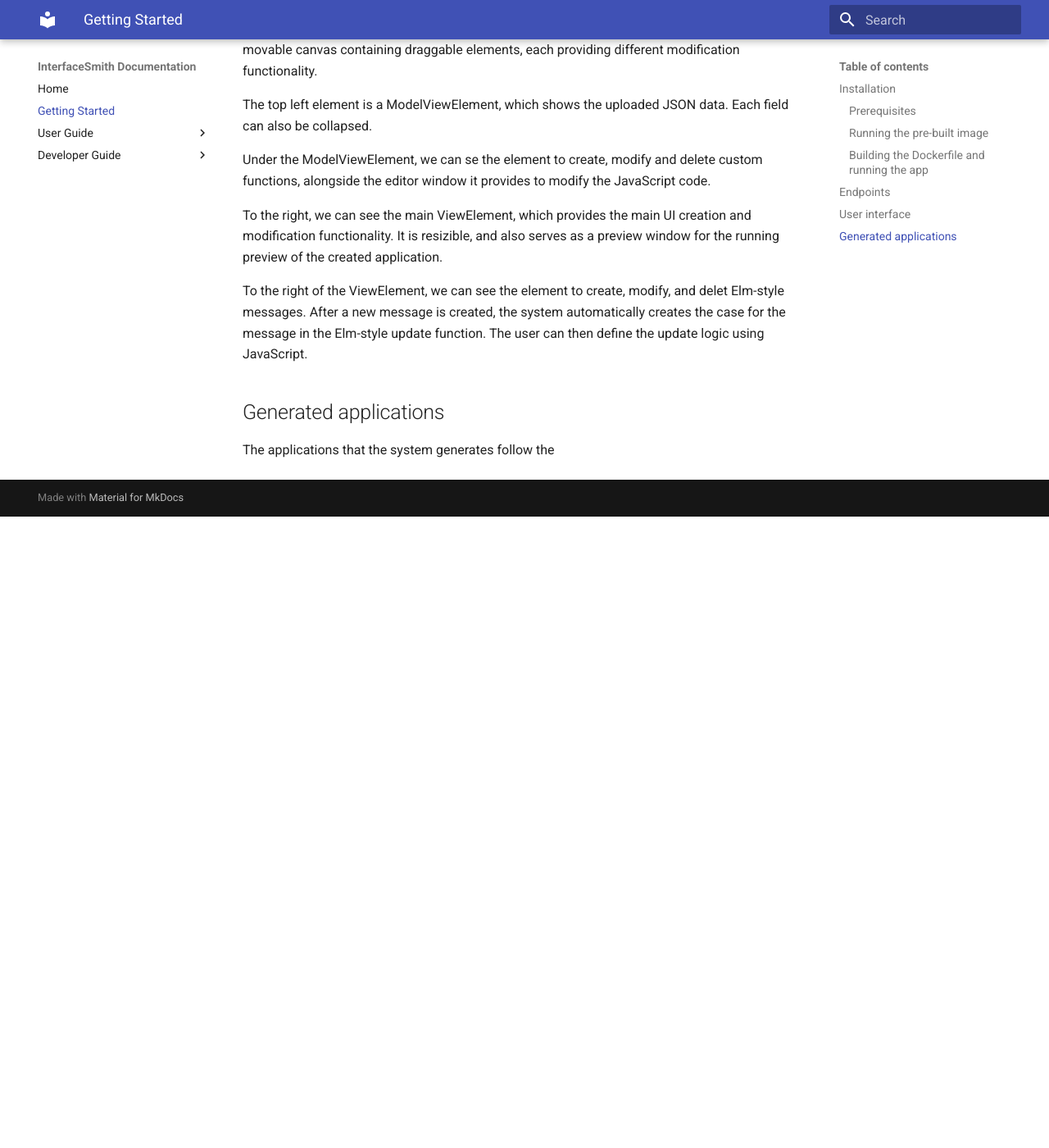
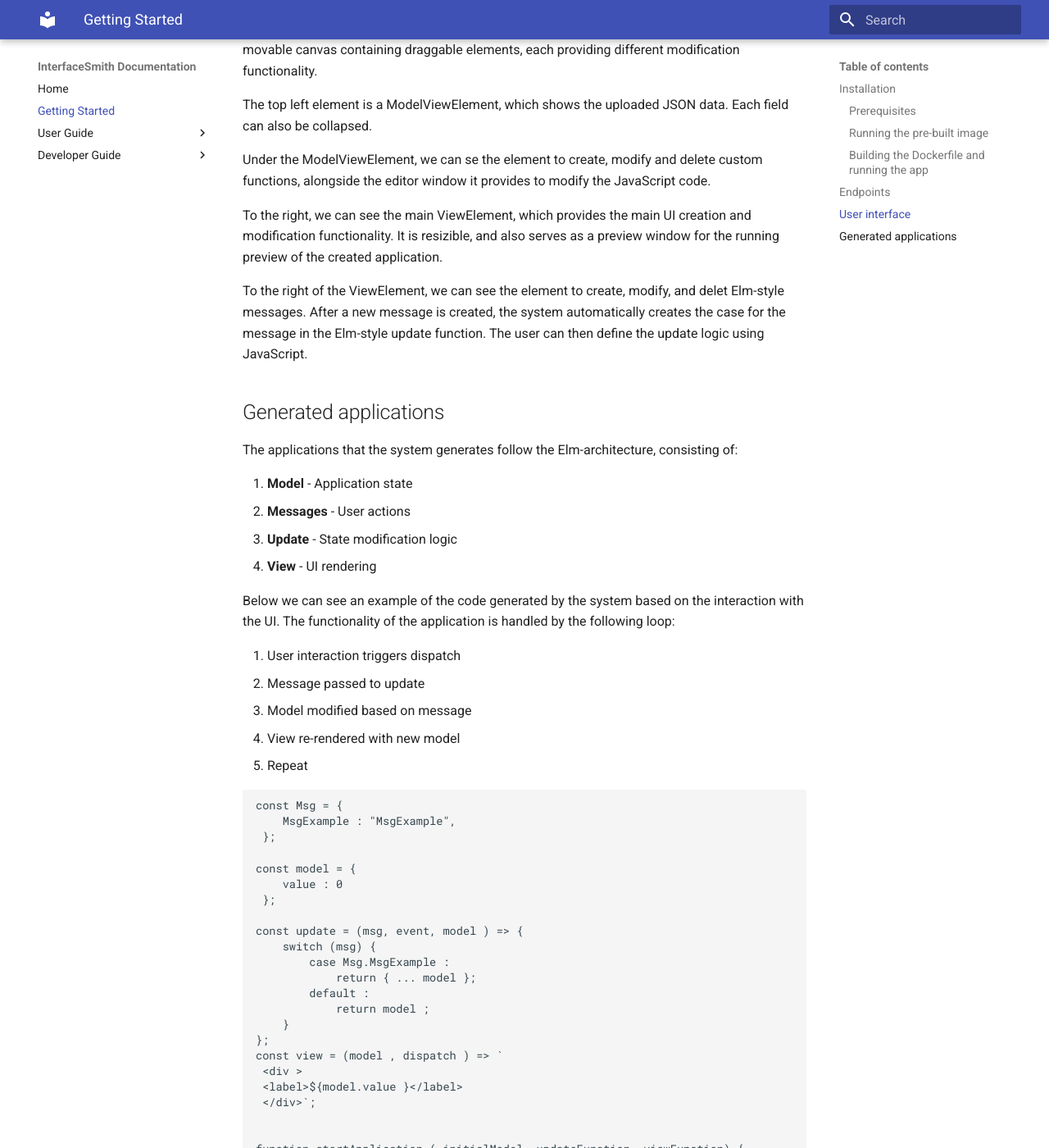
Before and after one commit to JerrySvarc/InterfaceSmith, an MkDocs documentation site: the page built from Documentation/docs/getting-started.md, in a window 1280 px wide and 1400 px high, scrolled down 2254 px. Shown: the whole window at 82% size. Built offline with MkDocs 1.6.1 and Material for MkDocs 9.7.7, drawn with Linux system fonts in a browser that asks for light colours; before the commit the page ends 2884 px from its top, so only the background shows below that; some of the changed text lies outside the part shown.

Commit message:
user guide done

````diff
--- a/Documentation/docs/getting-started.md
+++ b/Documentation/docs/getting-started.md
@@ -84,4 +84,58 @@
 
 ## Generated applications
 
-The applications that the system generates follow the
+The applications that the system generates follow the Elm-architecture, consisting of:
+
+1. **Model** - Application state
+2. **Messages** - User actions
+3. **Update** - State modification logic
+4. **View** - UI rendering
+
+Below we can see an example of the code generated by the system based on the interaction with the UI.
+The functionality of the application is handled by the following loop:
+
+1. User interaction triggers dispatch
+2. Message passed to update
+3. Model modified based on message
+4. View re-rendered with new model
+5. Repeat
+
+```javascript
+const Msg = {
+    MsgExample : "MsgExample",
+ };
+
+const model = {
+    value : 0
+ };
+
+const update = (msg, event, model ) => {
+    switch (msg) {
+        case Msg.MsgExample :
+            return { ... model };
+        default :
+            return model ;
+    }
+};
+const view = (model , dispatch ) => `
+ <div >
+ <label>${model.value }</label>
+ </div>`;
+
+
+function startApplication ( initialModel, updateFunction, viewFunction) {
+    let currentModel = initialModel ;
+    const render = () => {
+    const root = document.getElementById ("app");
+    root.innerHTML = viewFunction ( currentModel, dispatch );
+    };
+
+    window.dispatch = (msg , event ) => {
+        currentModel = updateFunction (msg, event, currentModel );
+        render ();
+    };
+    render ();
+}
+
+startApplication (model, update, view);
+```
````
Also changed, not shown: Documentation/docs/user-guide/custom-functionality.md (+52 -1 lines), Documentation/docs/user-guide/element-modification.md (+1 -0 lines).
